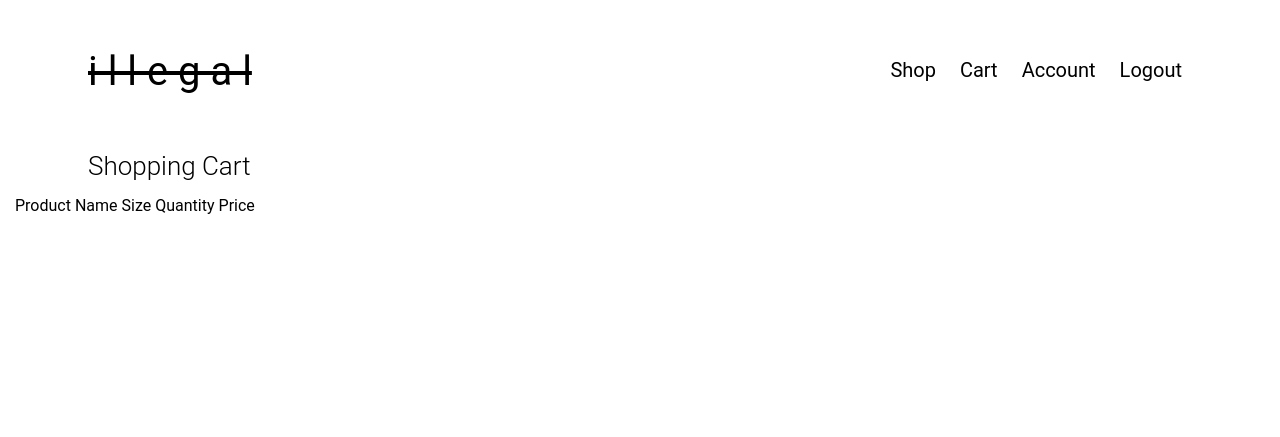
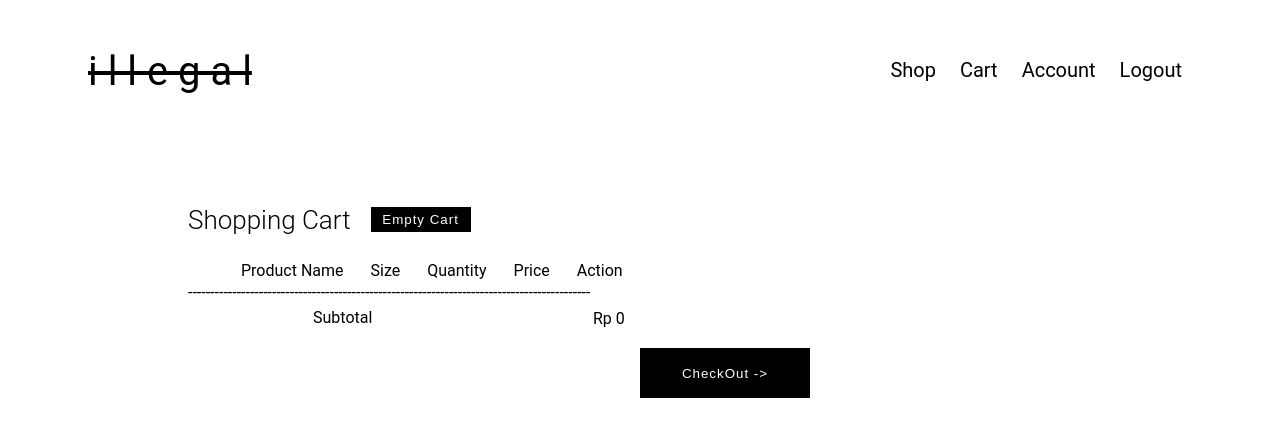
Before and after one commit to hujikol/Online_Shop, a PHP site: page /cart.php in a window 1280 px wide. Shown: the top 437 px of the page. Run offline with PHP 8.4, Linux system fonts and the light colour scheme; a user stored in the database is signed in; data comes from the database, SQL or seed files in the repository; data that the repository does not hold is empty.

Commit message:
cart remove per item sudah bisa
remove all dan check out belum bisa

```diff
--- a/cart.php
+++ b/cart.php
@@ -1,52 +1,71 @@
 <?php
 include 'header.php';
 $userid = $_SESSION['uid'];
-$sql = mysqli_query($konek, "SELECT * FROM cart_temp WHERE user_id='$userid'");
-while($data=mysqli_fetch_array($sql)){
-    echo $data['product_id'];
-}
+$sql = mysqli_query($konek, "SELECT ct.size, ct.jumlah, p.* FROM cart_temp ct, product p WHERE ct.user_id='$userid' AND p.product_id=ct.product_id");
+$subtotal = 0;
 ?>
-<!--
+<div id="header" style="margin:70px 0 0 180px;">
+    <div style="float:left;">Shopping Cart</div>
+    <div style="display:inline-block;margin: 2px 0 0 20px;">
+    <!-- Mengosongkan cart -->
+        <form action="cart-con.php?con=removeall">
+            <input class="btn" style="width:100px;height:25px;padding:0;text-align:center;" type="submit" value="Empty Cart">
+        </form>
+    </div>
+</div>
+<div class="cart-preview">
+    <table>
+        <tr>
+            <td style="padding-left:24px;"></td>
+            <td style="padding-left:24px;">Product Name</td>
+            <td style="padding-left:24px;">Size</td>
+            <td style="padding-left:24px;">Quantity</td>
+            <td style="padding-left:24px;">Price</td>
+            <td style="padding-left:24px;">Action</td>
+        </tr>
+        <?php
+        while ($data = mysqli_fetch_array($sql)) {
+            $subtotal += $data['harga'];
+            ?>
+            <tr>
+                <td>
+                    <div>
+                        <img style="width:100px;height:80px;" src="images/<?= $data['gambar'] ?>">
+                    </div>
+                </td>
+                <td style="padding-left:24px;"><?php echo $data['product_name']; ?></td>
+                <td style="padding-left:24px;text-align:center;"><?php echo $data['size']; ?></td>
+                <td style="padding-left:24px;text-align:center;"><?php echo $data['jumlah']; ?></td>
+                <td style="padding-left:24px;"><?php echo "Rp " . $data['harga']; ?></td>
+                <td style="padding-left:24px;text-align:center;">
+                <!-- remove 1 product button -->
+                    <form action="cart-con.php?con=remove" method="POST">
+                        <input type="hidden" name="productid" value="<?= $data['product_id'] ?>">
+                        <input class="btn" style="width:40px;" type="submit" value="x">
+                    </form>
+                </td>
+            </tr>
+        <?php }
+        ?>
+    </table>
+    <div style="float:left;padding:0px 10px 0 0;">
+        -------------------------------------------------------------------------------------------
+        <div style="margin:6px 0 6px 125px">
+            Subtotal <div style="margin:-18px 0 0px 280px"> Rp <?php echo $subtotal; ?>
+            </div>
+            <!-- Check out button -->
+            <form action="cart-con.php?con=checkout" method="POST">
+            <input type="hidden" name="size" value="<?= $data['size'] ?>">
+                <input type="hidden" name="quantity" value="<?= $data['jumlah'] ?>">
+                <input type="hidden" name="subtotal" value="<?= $subtotal ?>">
+                <input class="btn" style="width:170px;height:50px;padding:0;text-align:center;margin:20px 0 0 327px" type="submit" value="CheckOut ->">
+            </form>
+
+        </div>
+        <!--
     keluarin gambar dari produk,
     nama produk, size,
     edit qty & delete 1 produk/ kosongkan cart,
     harga dan total harga,
     tombol chekout buat mindahin dari temp_cart ke order -> order_detail
 -->
-<section>
-    <div id="header" style="margin-left:80px">
-        Shopping Cart
-    </div>
-    <table>
-        <tr>
-            <td></td>
-            <td>Product Name</td>
-            <td>Size</td>
-            <td>Quantity</td>
-            <td>Price</td>
-        </tr>
-        <?php
-        while ($data = mysqli_fetch_assoc($sql)) {
-            $pid = $data['product_id'];var_dump($pid);
-            $produk = mysqli_query($konek, "SELECT * FROM product WHERE product_id='$pid'");
-            $p = $produk['harga'];
-            var_dump($p);
-            ?>
-            <tr>
-                <td>
-                    <div style="width:60px;height:70px;">
-                        <img src="images/<?= $produk['gambar'] ?>">
-                    </div>
-                </td>
-                <td><?php echo $produk['product_name']; ?></td>
-                <td><?php echo $data['size']; ?></td>
-                <td><form action="">
-                    <input type="text" placeholder="<?= $data['jumlah']?>">
-                </form>
-
-            </td>
-            </tr>
-        <?php }
-        ?>
-    </table>
-</section>
--- a/css/index.css
+++ b/css/index.css
@@ -147,6 +126,10 @@ a{
     transition: background .3s;
 }
 
+.cart-preview{
+    margin: 0 0 0 180px;
+}
+
 .footer{
     /* position: fixed; */
     left: 0;
```
Also changed, not shown: other parts of css/index.css (+5 -26 lines), cart-con.php (+25 -5 lines), shop.php (+9 -2 lines).
